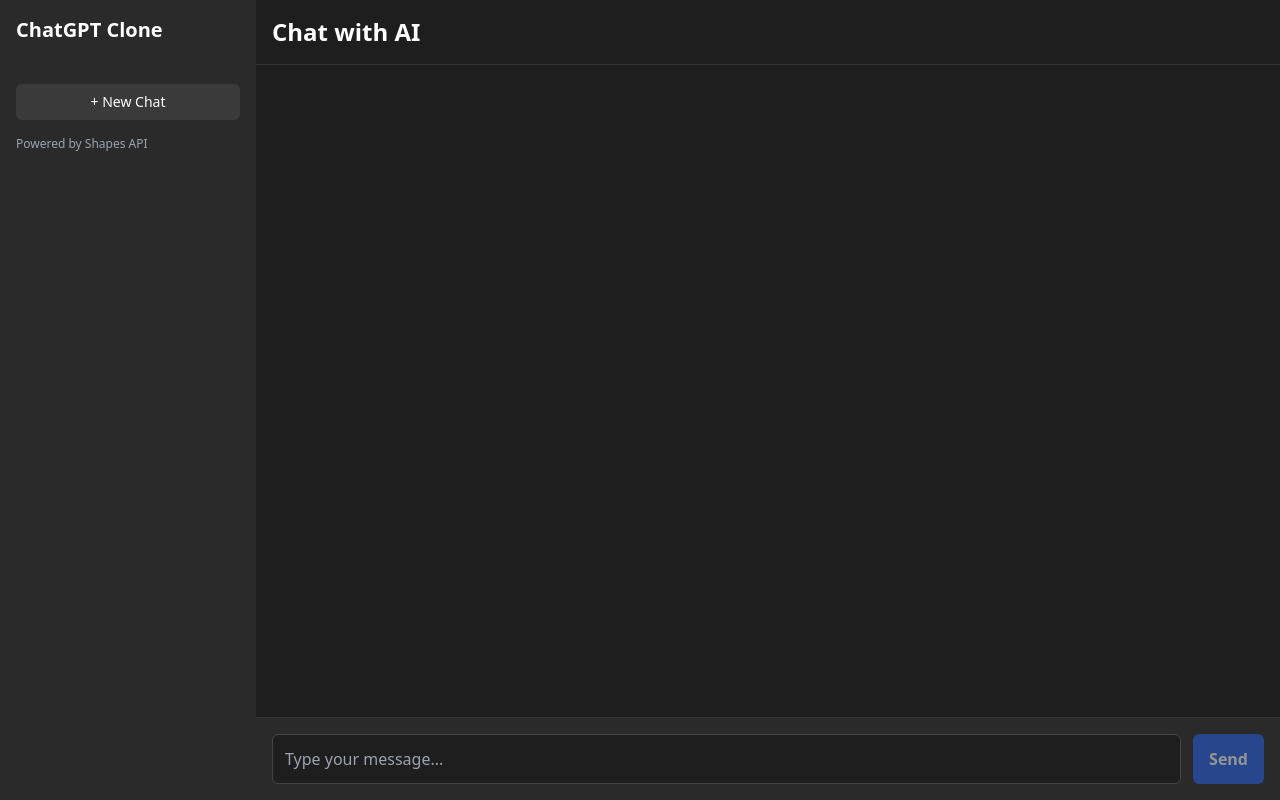
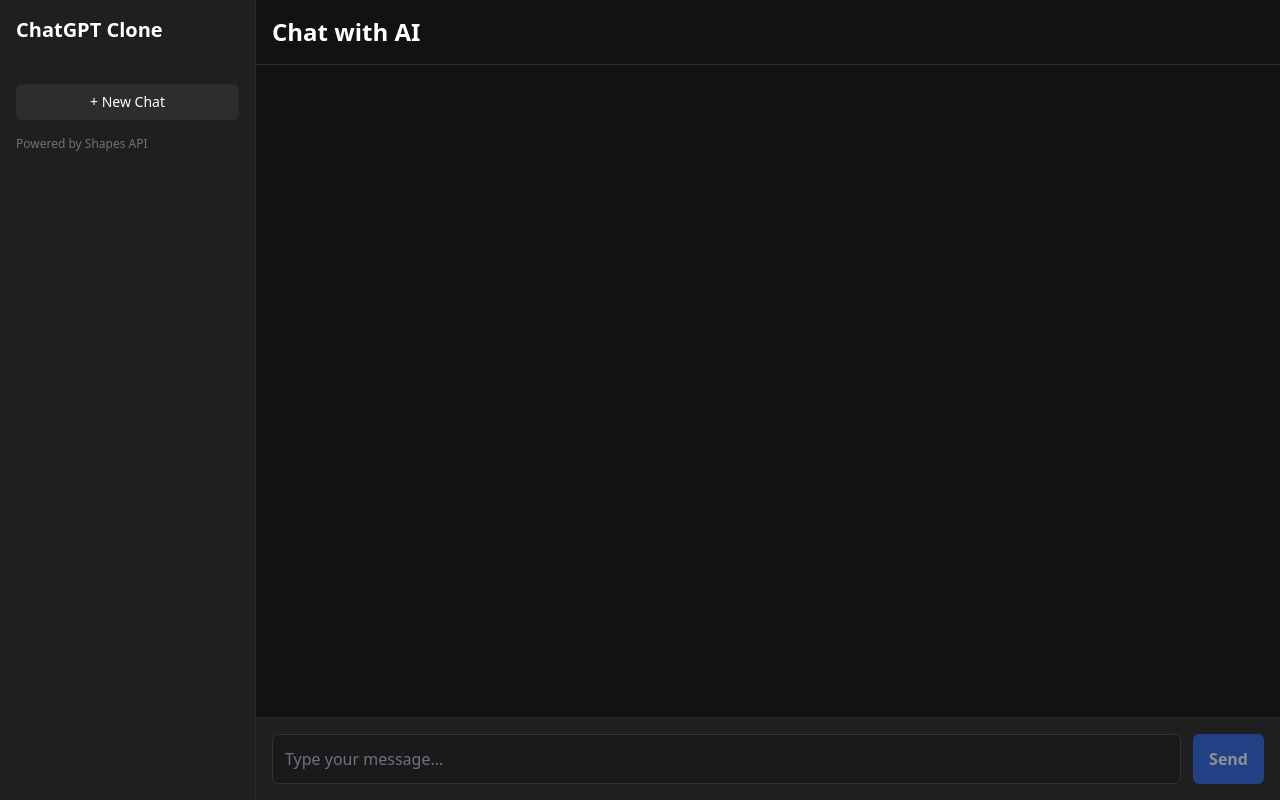
Before and after one commit to delano0201/MarkWeb, a Next.js app: page / in a window 1280 px wide. Built offline with nearby package versions, Linux system fonts and the light colour scheme.

Commit message:
Update index.js

```diff
--- a/pages/index.js
+++ b/pages/index.js
@@ -52,25 +52,27 @@
   }
 
   return (
-    <div className="flex h-screen bg-[#1e1e1e] text-white">
+    <div className="flex h-screen bg-[#121212] text-white">
       {/* Sidebar */}
-      <aside className="w-64 bg-[#2a2a2a] flex flex-col p-4 space-y-4">
+      <aside className="w-64 bg-[#1f1f1f] flex flex-col p-4 space-y-4 border-r border-[#2c2c2c]">
         <h2 className="text-xl font-bold mb-6 text-white">ChatGPT Clone</h2>
         <button
-          className="bg-[#3a3a3a] hover:bg-[#4a4a4a] rounded-md py-2 px-3 text-sm text-white"
-          onClick={() => setMessages([{ role: "system", content: "You are chatting with Mark." }])}
+          className="bg-[#2d2d2d] hover:bg-[#3a3a3a] rounded-md py-2 px-3 text-sm text-white transition"
+          onClick={() =>
+            setMessages([{ role: "system", content: "You are chatting with Mark." }])
+          }
         >
           + New Chat
         </button>
-        <div className="mt-auto text-xs text-gray-400">
+        <div className="mt-auto text-xs text-gray-500">
           <p>Powered by Shapes API</p>
         </div>
       </aside>
 
       {/* Chat area */}
-      <main className="flex flex-col flex-grow bg-[#1e1e1e] text-white">
-        <header className="p-4 border-b border-[#333]">
-          <h1 className="text-2xl font-semibold">Chat with AI</h1>
+      <main className="flex flex-col flex-grow bg-[#121212]">
+        <header className="p-4 border-b border-[#2c2c2c]">
+          <h1 className="text-2xl font-semibold text-white">Chat with AI</h1>
         </header>
 
         <section className="flex-grow overflow-y-auto px-6 py-4 space-y-6">
@@ -82,7 +84,7 @@
                 className={`max-w-[60ch] ${
                   m.role === "user"
                     ? "ml-auto bg-blue-600 text-white"
-                    : "bg-[#2d2d2d] text-gray-200"
+                    : "bg-[#1e1e1e] text-gray-300"
                 } rounded-lg p-4 whitespace-pre-wrap shadow`}
               >
                 {m.content}
@@ -91,7 +93,7 @@
           <div ref={bottomRef} />
         </section>
 
-        <footer className="p-4 border-t border-[#333] bg-[#2a2a2a]">
+        <footer className="p-4 border-t border-[#2c2c2c] bg-[#1f1f1f]">
           <form
             onSubmit={(e) => {
               e.preventDefault();
@@ -101,7 +103,7 @@
           >
             <textarea
               rows={1}
-              className="flex-grow resize-none rounded-md border border-[#444] bg-[#1e1e1e] p-3 text-white focus:outline-none focus:ring-2 focus:ring-blue-500"
+              className="flex-grow resize-none rounded-md border border-[#333] bg-[#1a1a1a] p-3 text-white placeholder-gray-500 focus:outline-none focus:ring-2 focus:ring-blue-500"
               placeholder="Type your message..."
               value={input}
               onChange={(e) => setInput(e.target.value)}
@@ -111,7 +113,7 @@
             <button
               type="submit"
               disabled={loading || !input.trim()}
-              className="rounded-md bg-blue-600 px-4 py-2 text-white font-semibold transition disabled:opacity-50"
+              className="rounded-md bg-blue-600 px-4 py-2 text-white font-semibold transition disabled:opacity-50 hover:bg-blue-700"
             >
               {loading ? "Thinking..." : "Send"}
             </button>
```
